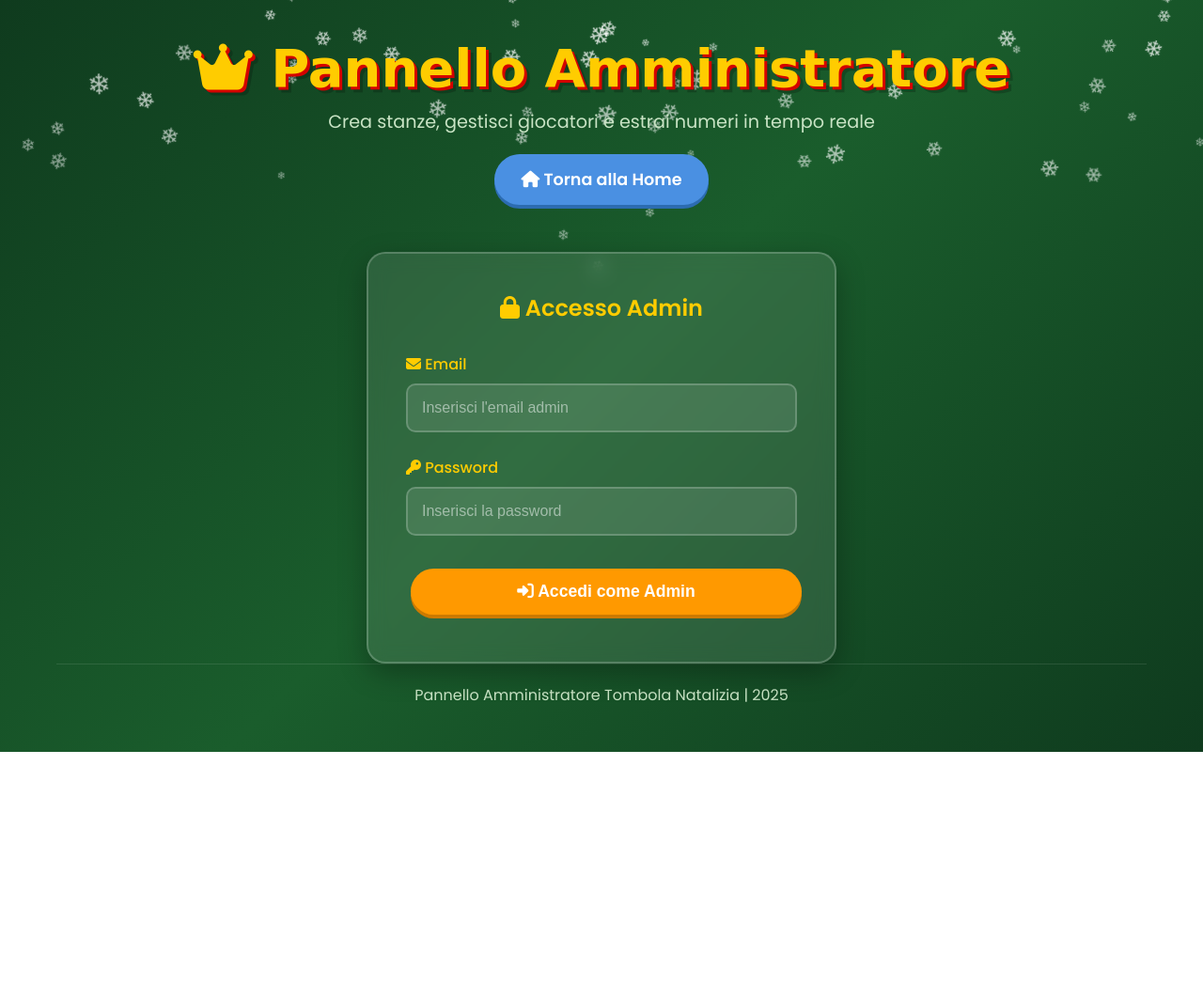
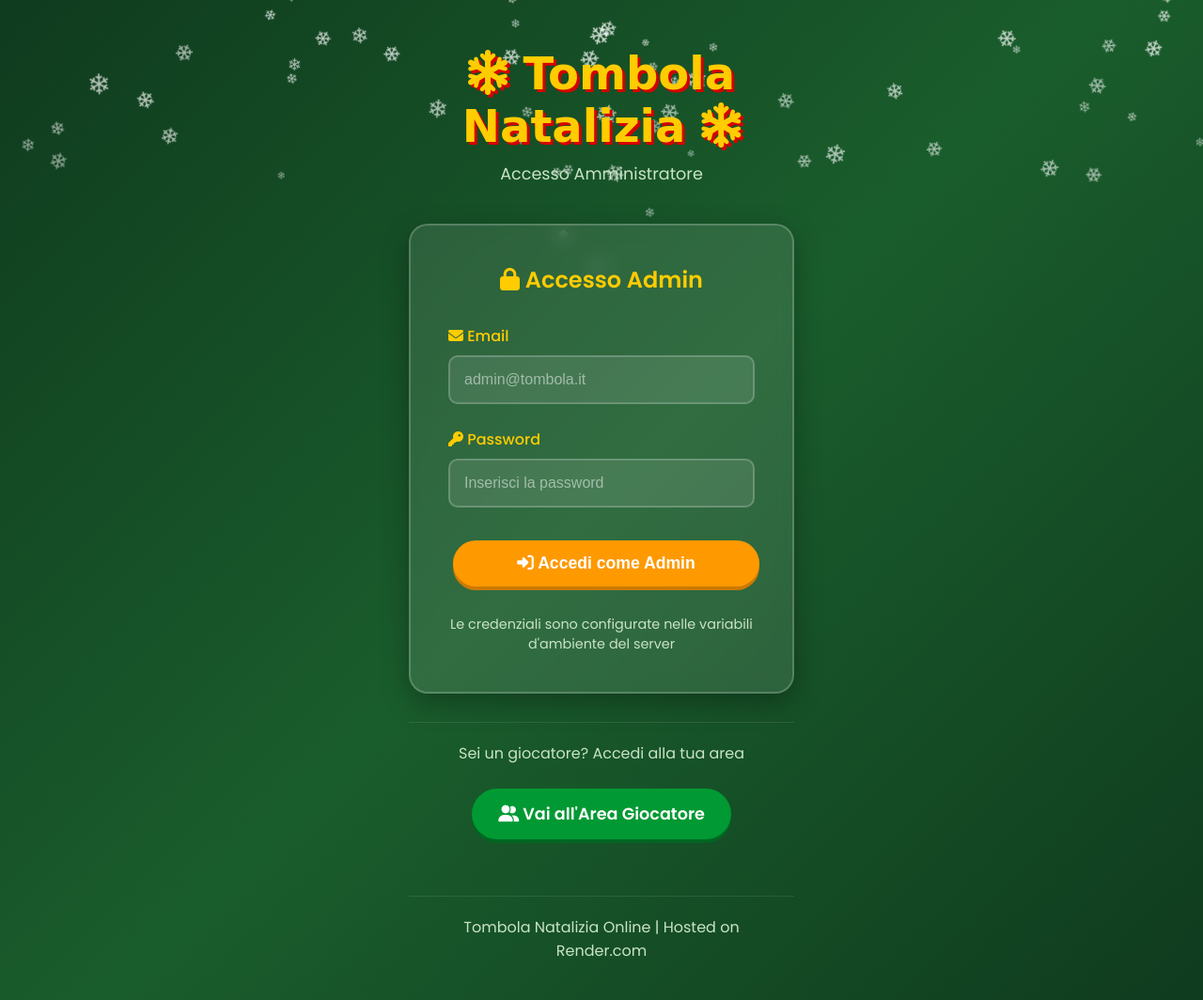
Before and after one commit to Zoyrox/Tombola-V4, a website: page index.html in a window 1280 px wide. Shown: the whole page at 94% size. Before the commit the page ends 800 px from the top, so only its background shows below. Drawn offline with nearby package versions, Linux system fonts and the light colour scheme; no server answers; a web font is replaced by a local one.

Commit message:
Update index.html

```diff
--- a/index.html
+++ b/index.html
@@ -3,22 +3,56 @@
 <head>
     <meta charset="UTF-8">
     <meta name="viewport" content="width=device-width, initial-scale=1.0">
-    <title>Tombola Natalizia - Admin</title>
+    <title>Tombola Natalizia - Accesso Admin</title>
     <link rel="stylesheet" href="style.css">
     <link rel="stylesheet" href="https://cdnjs.cloudflare.com/ajax/libs/font-awesome/6.4.0/css/all.min.css">
     <link href="https://fonts.googleapis.com/css2?family=Mountains+of+Christmas:wght@700&family=Poppins:wght@300;400;500;600&display=swap" rel="stylesheet">
     <script src="/socket.io/socket.io.js"></script>
+    <style>
+        .login-container {
+            max-width: 450px;
+            margin: 0 auto;
+            padding-top: 50px;
+        }
+
+        .login-header {
+            text-align: center;
+            margin-bottom: 40px;
+        }
+
+        .login-header h1 {
+            font-family: 'Mountains of Christmas', cursive;
+            font-size: 3rem;
+            color: #ffcc00;
+            text-shadow: 3px 3px 0 #d40000;
+            margin-bottom: 10px;
+        }
+
+        .login-header p {
+            color: #c9e4c5;
+            font-size: 1.1rem;
+        }
+
+        .player-redirect {
+            text-align: center;
+            margin-top: 30px;
+            padding-top: 20px;
+            border-top: 1px solid rgba(255, 255, 255, 0.1);
+        }
+
+        .player-redirect p {
+            color: #c9e4c5;
+            margin-bottom: 15px;
+        }
+    </style>
 </head>
 <body>
     <div id="snow-container"></div>
 
-    <div class="container">
-        <div class="header">
-            <h1><i class="fas fa-crown"></i> Pannello Amministratore</h1>
-            <p class="subtitle">Crea stanze, gestisci giocatori e estrai numeri in tempo reale</p>
-            <a href="index.html" class="btn btn-secondary" style="margin-top: 20px;">
-                <i class="fas fa-home"></i> Torna alla Home
-            </a>
+    <div class="container login-container">
+        <div class="login-header">
+            <h1><i class="fas fa-snowflake"></i> Tombola Natalizia <i class="fas fa-snowflake"></i></h1>
+            <p>Accesso Amministratore</p>
         </div>
 
         <div id="login-section" class="form-container">
@@ -30,7 +64,7 @@
 
             <div class="form-group">
                 <label for="admin-email"><i class="fas fa-envelope"></i> Email</label>
-                <input type="email" id="admin-email" class="form-control" placeholder="Inserisci l'email admin">
+                <input type="email" id="admin-email" class="form-control" placeholder="admin@tombola.it">
             </div>
 
             <div class="form-group">
@@ -38,21 +72,81 @@
                 <input type="password" id="admin-password" class="form-control" placeholder="Inserisci la password">
             </div>
 
-            <button id="login-btn" class="btn btn-admin" style="width: 100%;">
+            <button id="login-btn" class="btn btn-admin" style="width: 100%; margin-top: 10px;">
                 <i class="fas fa-sign-in-alt"></i> Accedi come Admin
             </button>
+
+            <div style="text-align: center; margin-top: 20px; color: #c9e4c5; font-size: 0.9rem;">
+                <p>Le credenziali sono configurate nelle variabili d'ambiente del server</p>
+            </div>
         </div>
 
-        <div id="admin-panel" class="admin-panel" style="display: none;">
-            <!-- Resto del codice rimane uguale -->
+        <div class="player-redirect">
+            <p>Sei un giocatore? Accedi alla tua area</p>
+            <a href="player.html" class="btn btn-player">
+                <i class="fas fa-user-friends"></i> Vai all'Area Giocatore
+            </a>
         </div>
 
-        <footer class="footer">
-            <p>Pannello Amministratore Tombola Natalizia | <span id="current-year"></span></p>
+        <footer class="footer" style="margin-top: 50px;">
+            <p>Tombola Natalizia Online | Hosted on Render.com</p>
         </footer>
     </div>
 
     <script src="snow.js"></script>
-    <script src="admin.js"></script>
+    <script>
+        // Script per il login admin
+        document.addEventListener('DOMContentLoaded', function() {
+            const loginBtn = document.getElementById('login-btn');
+            const messageDiv = document.getElementById('message');
+
+            loginBtn.addEventListener('click', handleLogin);
+
+            // Permetti login con Enter
+            document.getElementById('admin-password').addEventListener('keypress', function(e) {
+                if (e.key === 'Enter') handleLogin();
+            });
+
+            async function handleLogin() {
+                const email = document.getElementById('admin-email').value;
+                const password = document.getElementById('admin-password').value;
+
+                if (!email || !password) {
+                    showMessage('Inserisci email e password', 'error');
+                    return;
+                }
+
+                try {
+                    const response = await fetch('/api/admin/login', {
+                        method: 'POST',
+                        headers: { 'Content-Type': 'application/json' },
+                        body: JSON.stringify({ email, password })
+                    });
+
+                    const data = await response.json();
+
+                    if (data.success) {
+                        // Login riuscito, reindirizza a admin.html
+                        window.location.href = 'admin.html';
+                    } else {
+                        showMessage('Credenziali non valide', 'error');
+                    }
+                } catch (error) {
+                    console.error('Login error:', error);
+                    showMessage('Errore di connessione al server', 'error');
+                }
+            }
+
+            function showMessage(text, type) {
+                messageDiv.textContent = text;
+                messageDiv.className = `message ${type}`;
+                messageDiv.style.display = 'block';
+
+                setTimeout(() => {
+                    messageDiv.style.display = 'none';
+                }, 5000);
+            }
+        });
+    </script>
 </body>
 </html>
```
